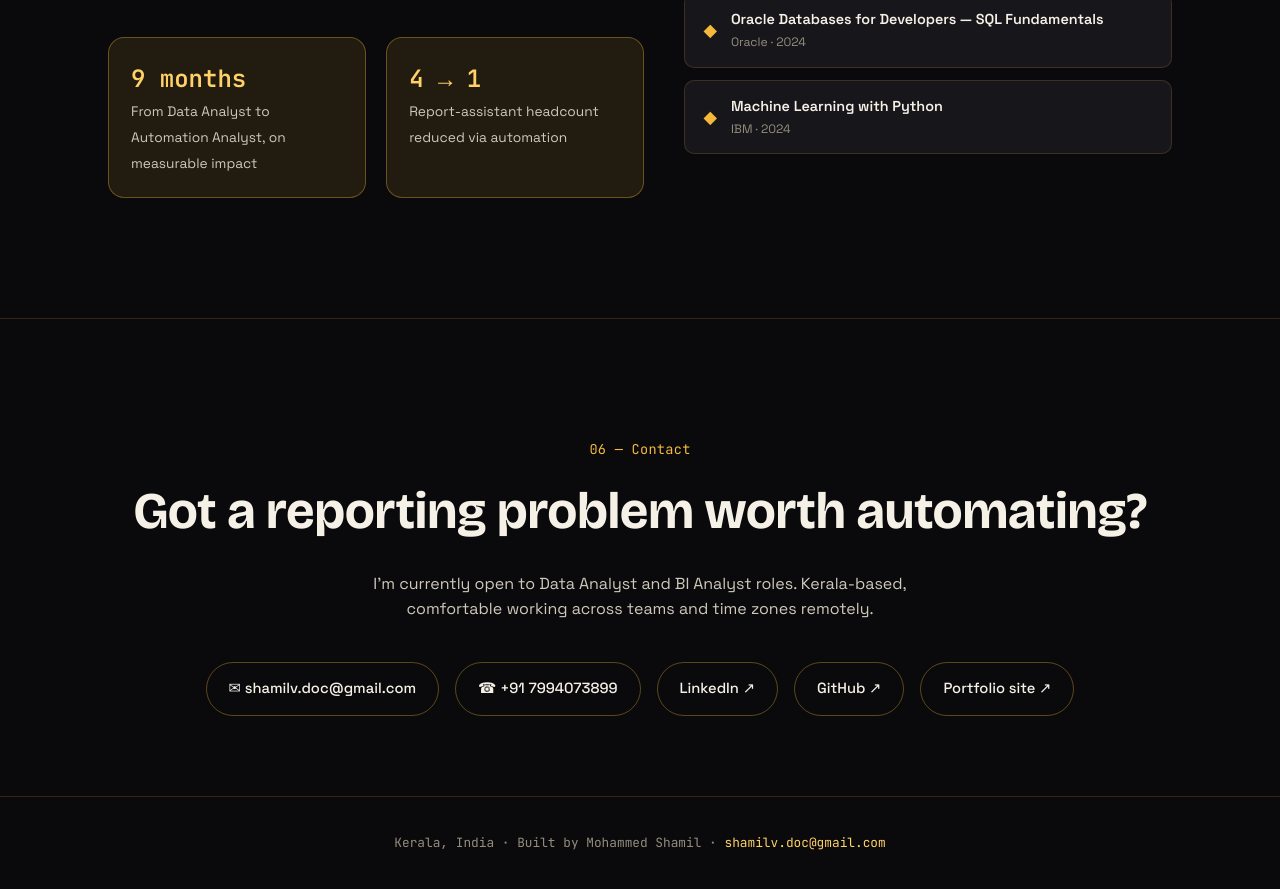
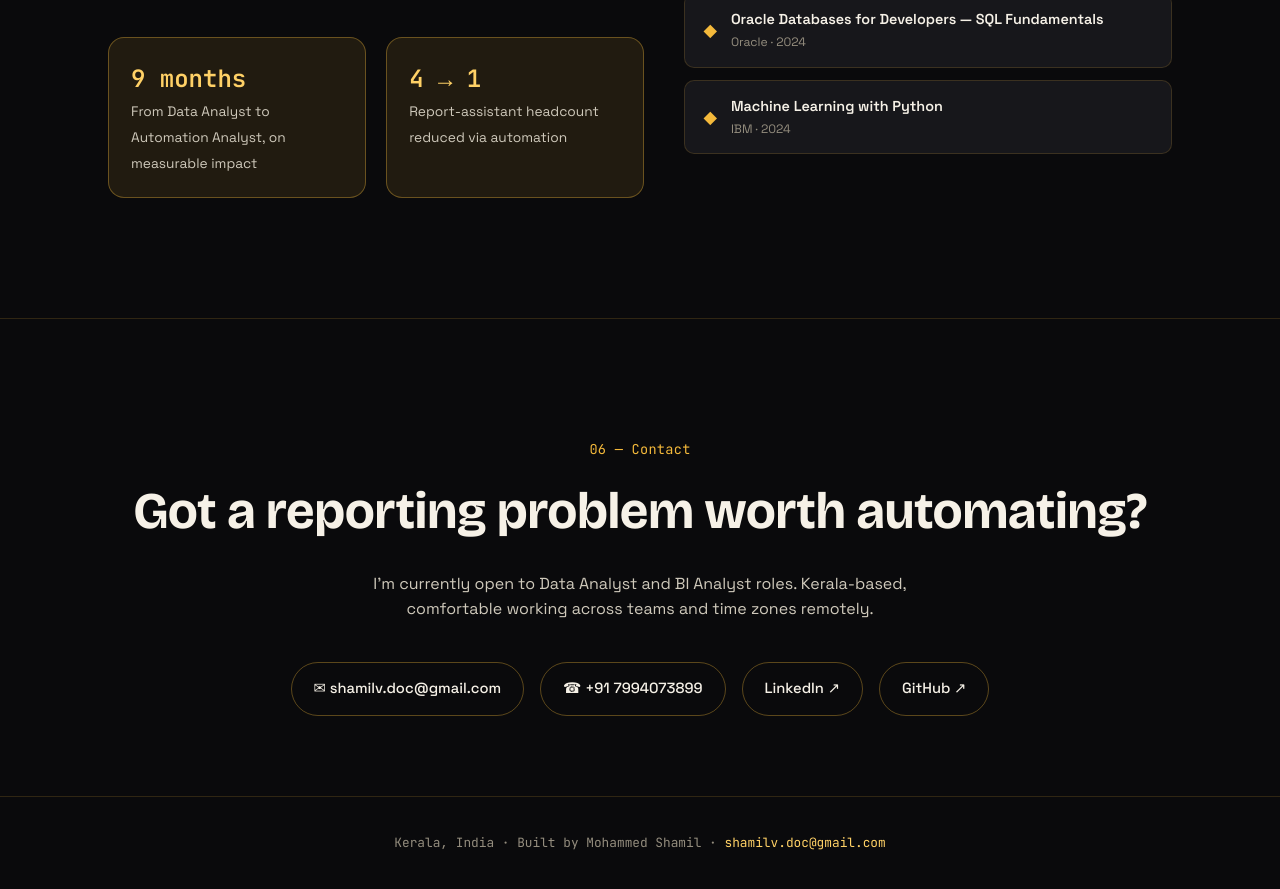
Before and after one commit to imshamil23/Shamil_Portfolio, a plain HTML site: page index.html in a window 1280 px wide. Shown: the part 5251-6140 px from the top of the page. Drawn offline with nearby package versions, Linux system fonts and the light colour scheme.

Commit message:
Update index.html

```diff
--- a/index.html
+++ b/index.html
@@ -640,7 +640,7 @@
         <a href="tel:+917994073899">☎ +91 7994073899</a>
         <a href="https://linkedin.com/in/mohammed-shamil-dataanalyst-kerala" target="_blank" rel="noopener">LinkedIn ↗</a>
         <a href="https://github.com/imshamil23" target="_blank" rel="noopener">GitHub ↗</a>
-        <a href="https://shamilanalytics.vercel.app/" target="_blank" rel="noopener">Portfolio site ↗</a>
+
       </div>
     </div>
   </div>
```
